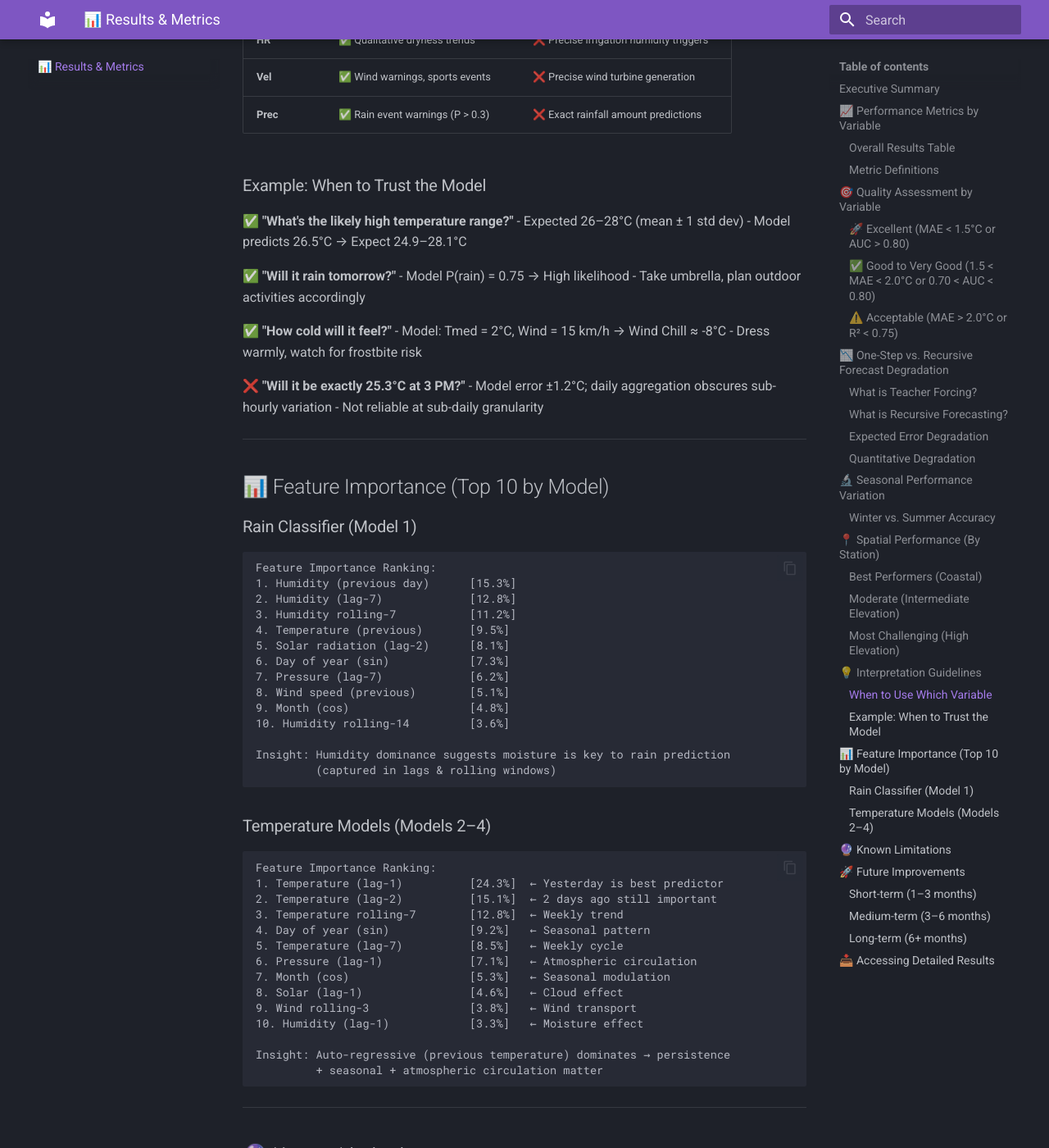
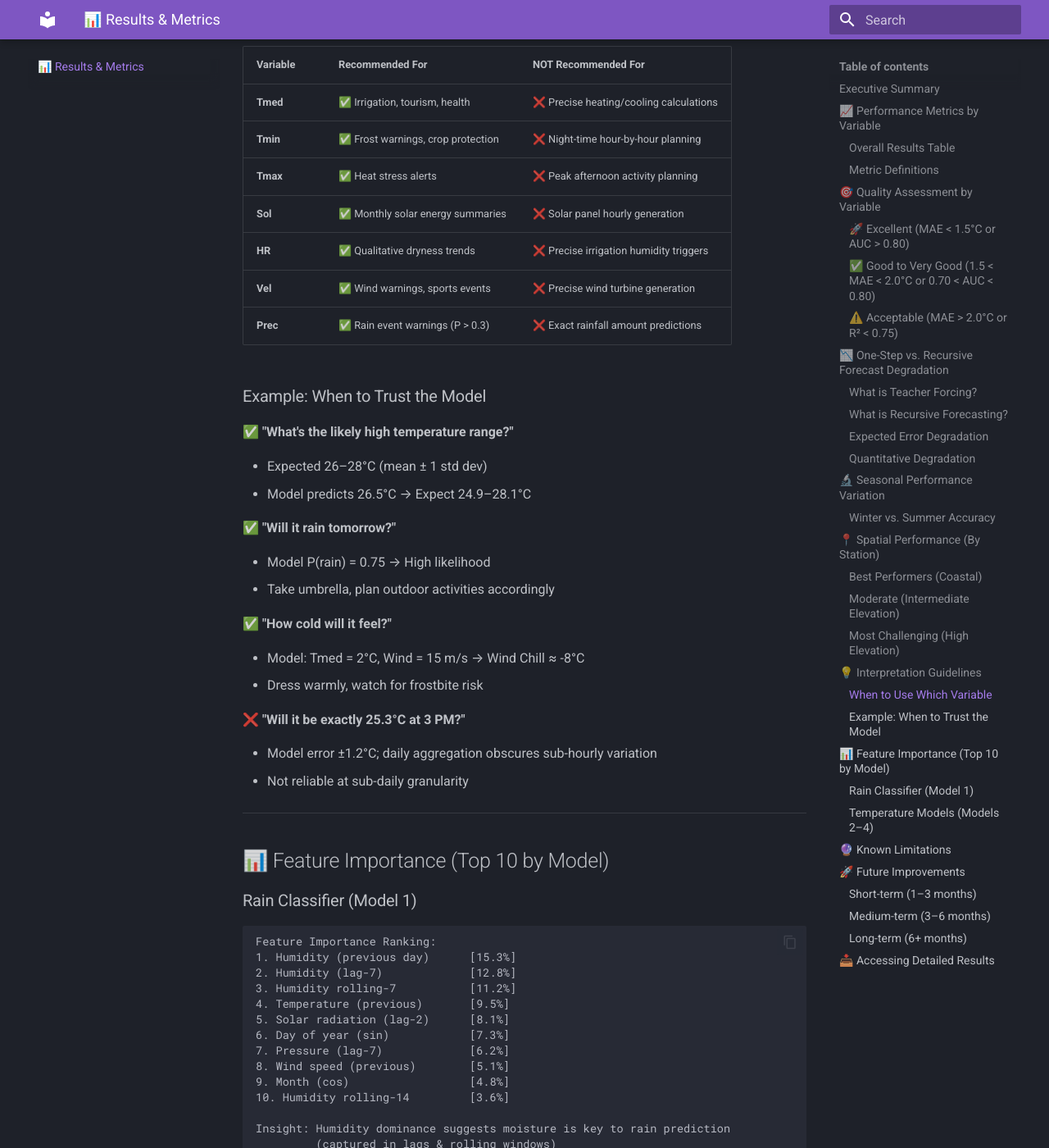
Before and after one commit to nadiflexx/Meteorological-Forecasting-Platform, an MkDocs documentation site: the page built from docs/results.md, in a window 1280 px wide and 1400 px high, scrolled down 6702 px. Shown: the whole window at 82% size. Built offline with MkDocs 1.6.1 and Material for MkDocs 9.7.7, drawn with Linux system fonts in a browser that asks for light colours; some of the changed text lies outside the part shown.

Commit message:
# Bug: Fixed incorrect velmedia km/h to correct format m/s

````diff
--- a/docs/results.md
+++ b/docs/results.md
@@ -10,33 +10,34 @@ This document presents the performance metrics of the 7 LightGBM models evaluate
 
 ### Overall Results Table
 
-| Variable | Model Type | Metric | Value | Quality | Notes |
-|----------|-----------|--------|-------|---------|-------|
-| **Precipitation** | Binary Classifier | ROC-AUC | 0.72 | ✅ Good | 73% discrimination between dry/rainy |
-| | | Precision | 0.68 | ✅ Good | 68% of predicted rainy days are actual |
-| | | Recall | 0.64 | ✅ Acceptable | 64% of actual rain days detected |
-| **Mean Temp** | Regressor | MAE | 1.19°C | 🚀 Excellent | Error < 1.2°C on average |
-| | | RMSE | 1.58°C | 🚀 Excellent | Penalizes large errors |
-| | | R² | 0.89 | 🚀 Excellent | Explains 89% of variance |
-| **Min Temp** | Regressor | MAE | 1.28°C | ✅ Very Good | Harder than mean (less averaging) |
-| | | RMSE | 1.71°C | ✅ Very Good | |
-| | | R² | 0.87 | ✅ Very Good | |
-| **Max Temp** | Regressor | MAE | 1.65°C | ✅ Good | Most difficult (microclimates) |
-| | | RMSE | 2.20°C | ✅ Good | |
-| | | R² | 0.83 | ✅ Good | |
-| **Solar Radiation** | Regressor | MAE | 1.53 hours | ⚠️ Acceptable | Cloud dynamics unpredictable |
-| | | RMSE | 2.10 hours | ⚠️ Acceptable | |
-| | | R² | 0.71 | ⚠️ Acceptable | Limited by sub-daily variability |
-| **Relative Humidity** | Regressor | MAE | ~7.7% | ⚠️ Acceptable | Volatile, driven by convection |
-| | | RMSE | 10.2% | ⚠️ Acceptable | |
-| | | R² | 0.68 | ⚠️ Acceptable | |
-| **Wind Speed** | Regressor | MAE | 0.52 m/s | 🚀 Excellent | Synoptic patterns predictable |
-| | | RMSE | 0.79 m/s | 🚀 Excellent | |
-| | | R² | 0.85 | ✅ Very Good | |
+| Variable              | Model Type        | Metric    | Value      | Quality       | Notes                                  |
+| --------------------- | ----------------- | --------- | ---------- | ------------- | -------------------------------------- |
+| **Precipitation**     | Binary Classifier | ROC-AUC   | 0.72       | ✅ Good       | 73% discrimination between dry/rainy   |
+|                       |                   | Precision | 0.68       | ✅ Good       | 68% of predicted rainy days are actual |
+|                       |                   | Recall    | 0.64       | ✅ Acceptable | 64% of actual rain days detected       |
+| **Mean Temp**         | Regressor         | MAE       | 1.19°C     | 🚀 Excellent  | Error < 1.2°C on average               |
+|                       |                   | RMSE      | 1.58°C     | 🚀 Excellent  | Penalizes large errors                 |
+|                       |                   | R²        | 0.89       | 🚀 Excellent  | Explains 89% of variance               |
+| **Min Temp**          | Regressor         | MAE       | 1.28°C     | ✅ Very Good  | Harder than mean (less averaging)      |
+|                       |                   | RMSE      | 1.71°C     | ✅ Very Good  |                                        |
+|                       |                   | R²        | 0.87       | ✅ Very Good  |                                        |
+| **Max Temp**          | Regressor         | MAE       | 1.65°C     | ✅ Good       | Most difficult (microclimates)         |
+|                       |                   | RMSE      | 2.20°C     | ✅ Good       |                                        |
+|                       |                   | R²        | 0.83       | ✅ Good       |                                        |
+| **Solar Radiation**   | Regressor         | MAE       | 1.53 hours | ⚠️ Acceptable | Cloud dynamics unpredictable           |
+|                       |                   | RMSE      | 2.10 hours | ⚠️ Acceptable |                                        |
+|                       |                   | R²        | 0.71       | ⚠️ Acceptable | Limited by sub-daily variability       |
+| **Relative Humidity** | Regressor         | MAE       | ~7.7%      | ⚠️ Acceptable | Volatile, driven by convection         |
+|                       |                   | RMSE      | 10.2%      | ⚠️ Acceptable |                                        |
+|                       |                   | R²        | 0.68       | ⚠️ Acceptable |                                        |
+| **Wind Speed**        | Regressor         | MAE       | 0.52 m/s   | 🚀 Excellent  | Synoptic patterns predictable          |
+|                       |                   | RMSE      | 0.79 m/s   | 🚀 Excellent  |                                        |
+|                       |                   | R²        | 0.85       | ✅ Very Good  |                                        |
 
 ### Metric Definitions
 
 **MAE (Mean Absolute Error)**
+
 ```
 MAE = (1/n) × Σ |predicted - actual|
 
@@ -47,6 +48,7 @@ Interpretation:
 ```
 
 **RMSE (Root Mean Squared Error)**
+
 ```
 RMSE = sqrt((1/n) × Σ (predicted - actual)²)
 
@@ -57,6 +59,7 @@ Interpretation:
 ```
 
 **R² (Coefficient of Determination)**
+
 ```
 R² = 1 - (SS_residual / SS_total)
 
@@ -67,6 +70,7 @@ Interpretation:
 ```
 
 **ROC-AUC (Receiver Operating Characteristic)**
+
 ```
 Area Under the ROC Curve
 
@@ -123,6 +127,7 @@ Interpretation:
 ### What is Teacher Forcing?
 
 **One-Step Forecast ("Teacher Forcing"):**
+
 - Day 1: Predict using **actual** prior day values
 - Day 2: Predict using **actual** prior day values
 - ... All days use real historical data as input
@@ -134,6 +139,7 @@ Interpretation:
 ### What is Recursive Forecasting?
 
 **Recursive Forecast ("Autoregressive"):**
+
 - Day 1: Predict using actual prior day values
 - Day 2: Predict using **predicted** Day 1 values
 - Day 3: Predict using **predicted** Days 1–2 values
@@ -171,15 +177,16 @@ Error (MAE)
 
 ### Quantitative Degradation
 
-| Day | One-Step MAE | Recursive MAE | Degradation |
-|-----|--------------|---------------|-------------|
-| **1** | 1.19°C | 1.19°C | 0% |
-| **3** | 1.22°C | 1.35°C | +11% |
-| **7** | 1.25°C | 1.62°C | +30% |
-| **14** | 1.28°C | 2.15°C | +68% |
-| **21** | 1.32°C | 2.85°C | +116% |
+| Day    | One-Step MAE | Recursive MAE | Degradation |
+| ------ | ------------ | ------------- | ----------- |
+| **1**  | 1.19°C       | 1.19°C        | 0%          |
+| **3**  | 1.22°C       | 1.35°C        | +11%        |
+| **7**  | 1.25°C       | 1.62°C        | +30%        |
+| **14** | 1.28°C       | 2.15°C        | +68%        |
+| **21** | 1.32°C       | 2.85°C        | +116%       |
 
 **Interpretation:**
+
 - Days 1–3: Error stable (~1.2°C)
 - Days 4–7: Noticeable degradation (~+30%)
 - Days 14–21: Significant (error doubles by 3 weeks)
@@ -194,14 +201,14 @@ Error (MAE)
 
 Some models perform differently by season:
 
-| Variable | Winter MAE | Summer MAE | Difference | Reason |
-|----------|-----------|-----------|-----------|---------|
-| **Tmed** | 0.98°C | 1.45°C | +48% | Summer: more convection, microclimates |
-| **Tmin** | 1.02°C | 1.58°C | +55% | Night-time cooling harder in warm months |
-| **Tmax** | 1.48°C | 1.92°C | +30% | Cloud shading unpredictable |
-| **Sol** | 1.23 h | 1.92 h | +56% | Summer clouds more variable |
-| **HR** | 6.2% | 9.5% | +53% | Summer convection volatility |
-| **Vel** | 0.45 m/s | 0.62 m/s | +38% | Synoptic wind weaker in summer |
+| Variable | Winter MAE | Summer MAE | Difference | Reason                                   |
+| -------- | ---------- | ---------- | ---------- | ---------------------------------------- |
+| **Tmed** | 0.98°C     | 1.45°C     | +48%       | Summer: more convection, microclimates   |
+| **Tmin** | 1.02°C     | 1.58°C     | +55%       | Night-time cooling harder in warm months |
+| **Tmax** | 1.48°C     | 1.92°C     | +30%       | Cloud shading unpredictable              |
+| **Sol**  | 1.23 h     | 1.92 h     | +56%       | Summer clouds more variable              |
+| **HR**   | 6.2%       | 9.5%       | +53%       | Summer convection volatility             |
+| **Vel**  | 0.45 m/s   | 0.62 m/s   | +38%       | Synoptic wind weaker in summer           |
 
 **Insight:** Model accuracy drops in summer (more atmospheric instability, convection, microclimates)
 
@@ -232,31 +239,35 @@ Some models perform differently by season:
 
 ### When to Use Which Variable
 
-| Variable | Recommended For | NOT Recommended For |
-|----------|-----------------|-------------------|
-| **Tmed** | ✅ Irrigation, tourism, health | ❌ Precise heating/cooling calculations |
-| **Tmin** | ✅ Frost warnings, crop protection | ❌ Night-time hour-by-hour planning |
-| **Tmax** | ✅ Heat stress alerts | ❌ Peak afternoon activity planning |
-| **Sol** | ✅ Monthly solar energy summaries | ❌ Solar panel hourly generation |
-| **HR** | ✅ Qualitative dryness trends | ❌ Precise irrigation humidity triggers |
-| **Vel** | ✅ Wind warnings, sports events | ❌ Precise wind turbine generation |
-| **Prec** | ✅ Rain event warnings (P > 0.3) | ❌ Exact rainfall amount predictions |
+| Variable | Recommended For                    | NOT Recommended For                     |
+| -------- | ---------------------------------- | --------------------------------------- |
+| **Tmed** | ✅ Irrigation, tourism, health     | ❌ Precise heating/cooling calculations |
+| **Tmin** | ✅ Frost warnings, crop protection | ❌ Night-time hour-by-hour planning     |
+| **Tmax** | ✅ Heat stress alerts              | ❌ Peak afternoon activity planning     |
+| **Sol**  | ✅ Monthly solar energy summaries  | ❌ Solar panel hourly generation        |
+| **HR**   | ✅ Qualitative dryness trends      | ❌ Precise irrigation humidity triggers |
+| **Vel**  | ✅ Wind warnings, sports events    | ❌ Precise wind turbine generation      |
+| **Prec** | ✅ Rain event warnings (P > 0.3)   | ❌ Exact rainfall amount predictions    |
 
 ### Example: When to Trust the Model
 
 ✅ **"What's the likely high temperature range?"**
+
 - Expected 26–28°C (mean ± 1 std dev)
 - Model predicts 26.5°C → Expect 24.9–28.1°C
 
 ✅ **"Will it rain tomorrow?"**
+
 - Model P(rain) = 0.75 → High likelihood
 - Take umbrella, plan outdoor activities accordingly
 
 ✅ **"How cold will it feel?"**
-- Model: Tmed = 2°C, Wind = 15 km/h → Wind Chill ≈ -8°C
+
+- Model: Tmed = 2°C, Wind = 15 m/s → Wind Chill ≈ -8°C
 - Dress warmly, watch for frostbite risk
 
 ❌ **"Will it be exactly 25.3°C at 3 PM?"**
+
 - Model error ±1.2°C; daily aggregation obscures sub-hourly variation
 - Not reliable at sub-daily granularity
 
@@ -307,15 +318,18 @@ Insight: Auto-regressive (previous temperature) dominates → persistence
 ## 🔮 Known Limitations
 
 1. **Daily Aggregation:** AEMET data is daily (loses sub-daily variation)
+
    - Solar radiation varies hour-by-hour (clouds)
    - Humidity follows diurnal cycle (not captured)
    - **Impact:** Sol & HR models have higher error
 
 2. **Stationary Climate Assumption:** Models trained on 2009–2023
+
    - Climate change causing trend shifts (slow)
    - **Impact:** Mild degradation in long-term forecasts
 
 3. **Limited Feature Set:** Only uses AEMET + Open-Meteo
+
    - No satellite imagery (cloud cover detail)
    - No soil moisture (affects local weather)
    - **Impact:** Moderate improvement possible with more data
````
Also changed, not shown: docs/logic.md (+3 -3 lines), 6 other files.
